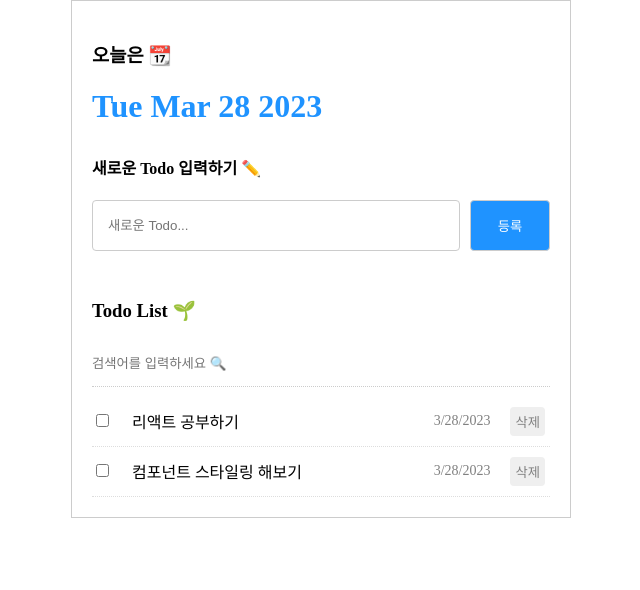
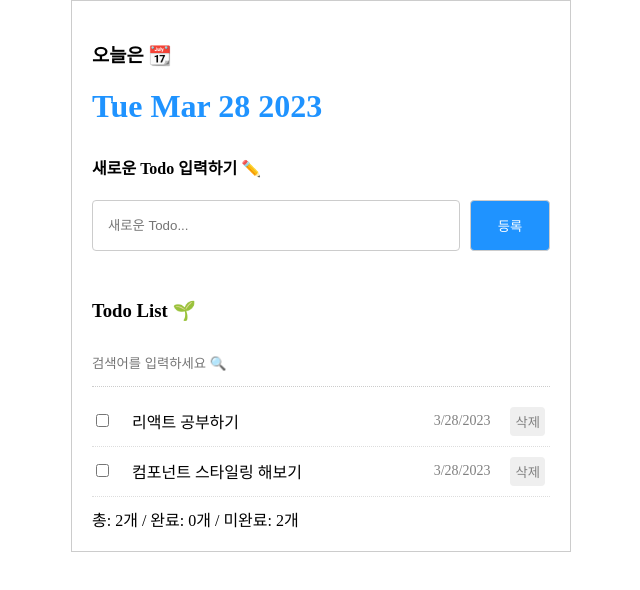
Before and after one commit to 102sae/2023-1R-WebProgramming-Mentoring, a React (Create React App) app: page / in a window 1280 px wide. Shown: the top 590 px of the page, without its empty margins (319-959 px from the left). Built offline with nearby package versions, Linux system fonts and the light colour scheme; the HTML template or start-up script is replaced by a standard one; a web font is replaced by a local one.

Commit message:
add : useMemo 이용하여 할일 분석 기능 추가

```diff
--- a/src/App.js
+++ b/src/App.js
@@ -1,5 +1,5 @@
 import "./App.css";
-import { useReducer, useRef, useState } from "react";
+import { useReducer, useRef } from "react";
 import Header from "./componets/Header";
 import TodoEditor from "./componets/TodoEditor";
 import TodoList from "./componets/TodoList";
--- a/src/componets/TodoList.js
+++ b/src/componets/TodoList.js
@@ -1,9 +1,17 @@
-import { useState } from "react";
+import { useMemo, useState } from "react";
 import TodoItem from "./TodoItem";
 import "./TodoList.css";
 
 const TodoList = ({ todos, onUpdate, onDelete }) => {
   const [search, setSearch] = useState("");
+
+  const analyzeTodo = useMemo(() => {
+    console.log("함수 호출");
+    const totalCount = todos.length;
+    const doneCount = todos.filter((todo) => todo.isDone).length;
+    const undoneCount = totalCount - doneCount;
+    return { totalCount, doneCount, undoneCount };
+  }, [todos]);
 
   const onChangeSearch = (e) => {
     setSearch(e.target.value);
@@ -16,6 +24,8 @@ const TodoList = ({ todos, onUpdate, onDelete }) => {
           todo.content.toLowerCase().includes(search.toLowerCase())
         );
   };
+
+  const { totalCount, doneCount, undoneCount } = analyzeTodo;
 
   return (
     <div className="TodoList">
@@ -34,6 +44,11 @@ const TodoList = ({ todos, onUpdate, onDelete }) => {
             {...todo}
           />
         ))}
+        <div>
+          <div className="analyze">
+            총: {totalCount}개 / 완료: {doneCount}개 / 미완료: {undoneCount}개
+          </div>
+        </div>
       </div>
     </div>
   );
```
